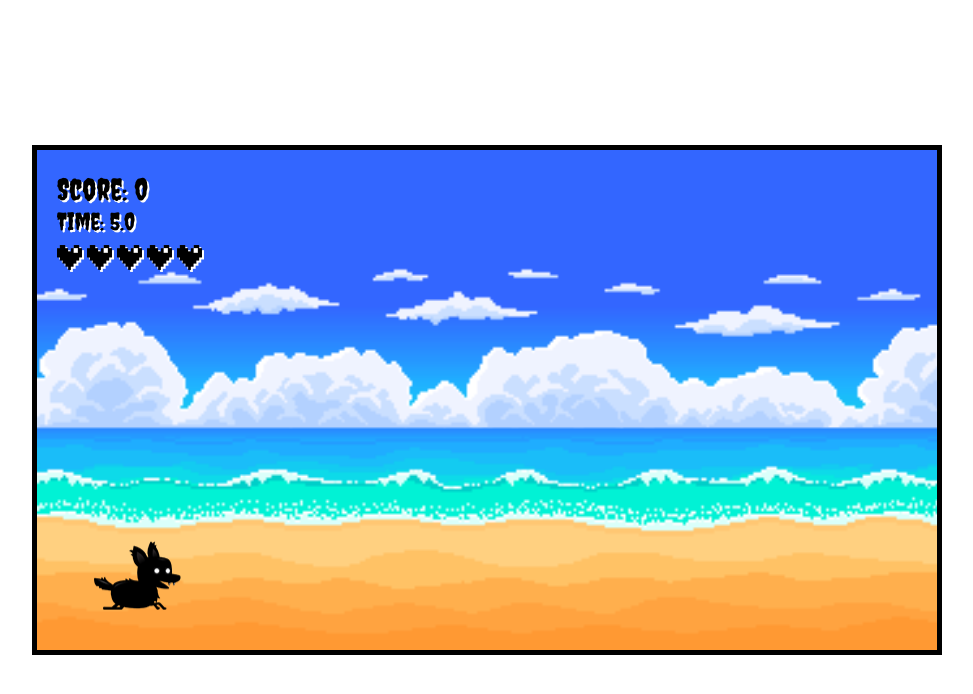
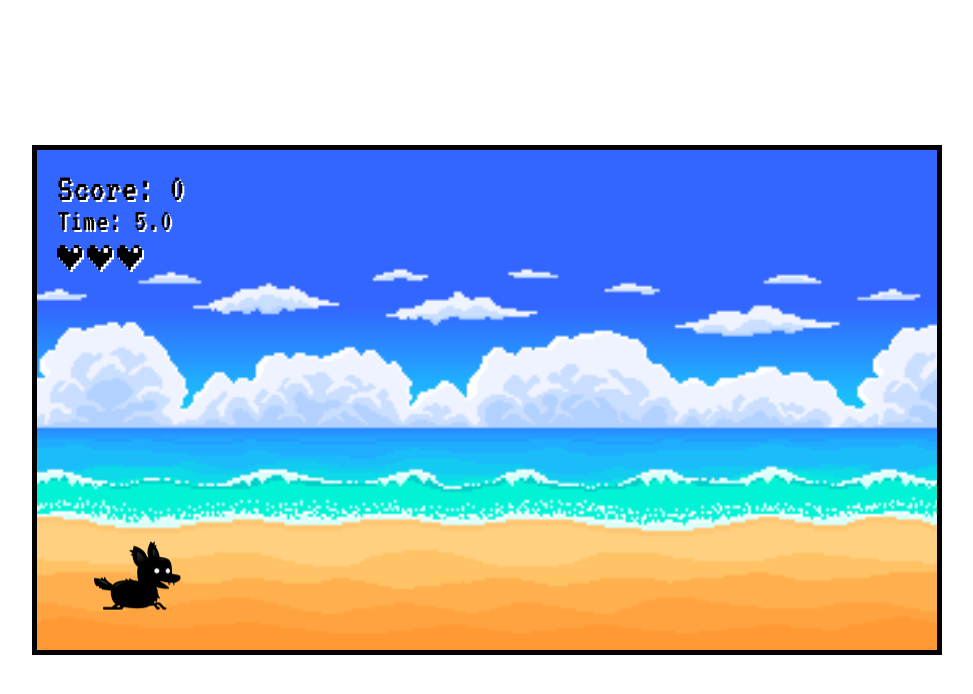
Before and after one commit to bitcraft3r/beach-runner-game-vanilla-js, a plain HTML site: page index.html in a window 1280 px wide. Shown: the whole page, without its empty margins (153-1126 px from the left). Drawn offline with Linux system fonts and the light colour scheme; animation ran at ten frames a second.

Commit message:
change to pixelated font 'VT323'

```diff
--- a/helpers/UI.js
+++ b/helpers/UI.js
@@ -1,8 +1,8 @@
 export class UI {
     constructor(game){
         this.game = game;
-        this.fontSize = 30;
-        this.fontFamily = 'Creepster';
+        this.fontSize = 40;
+        this.fontFamily = 'VT323';
         this.livesImage = lives;
     }
     draw(context){
--- a/index.html
+++ b/index.html
@@ -7,7 +7,7 @@
     <title>JavaScript Game</title>
     <link rel="preconnect" href="https://fonts.googleapis.com">
     <link rel="preconnect" href="https://fonts.gstatic.com" crossorigin>
-    <link href="https://fonts.googleapis.com/css2?family=Creepster&display=swap" rel="stylesheet">
+    <link href="https://fonts.googleapis.com/css2?family=VT323&display=swap" rel="stylesheet">
     <link rel="stylesheet" href="style.css">
 </head>
 <body>
--- a/main.js
+++ b/main.js
@@ -35,7 +35,7 @@ window.addEventListener('load', function(){
             this.time = 0;
             this.maxTime = 30000;
             this.gameOver = false;
-            this.lives = 5;
+            this.lives = 3;
             this.player.currentState = this.player.states[0];
             this.player.currentState.enter();
         }
--- a/style.css
+++ b/style.css
@@ -12,7 +12,7 @@
     transform: translate(-50%, -50%);
     max-width: 100%;
     max-height: 100%;
-    font-family: 'Creepster', cursive;
+    font-family: 'VT323', cursive;
 }
 
 #player, #layer1, #layer2, #layer3, #layer4, #layer5, #layer6, #enemy_fly, #enemy_plant, #enemy_spider, #fire, #collisionAnimation, #lives {
```
